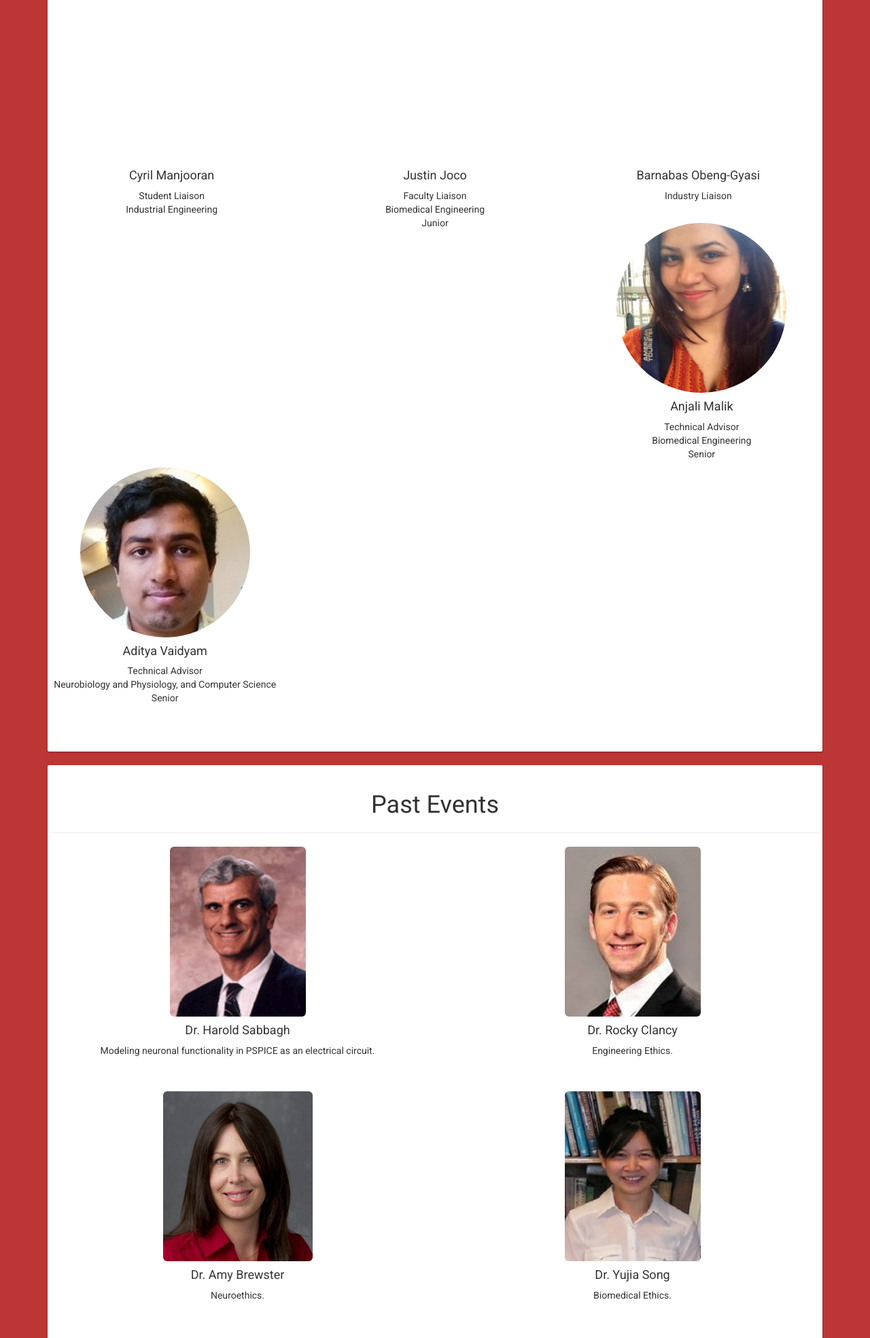
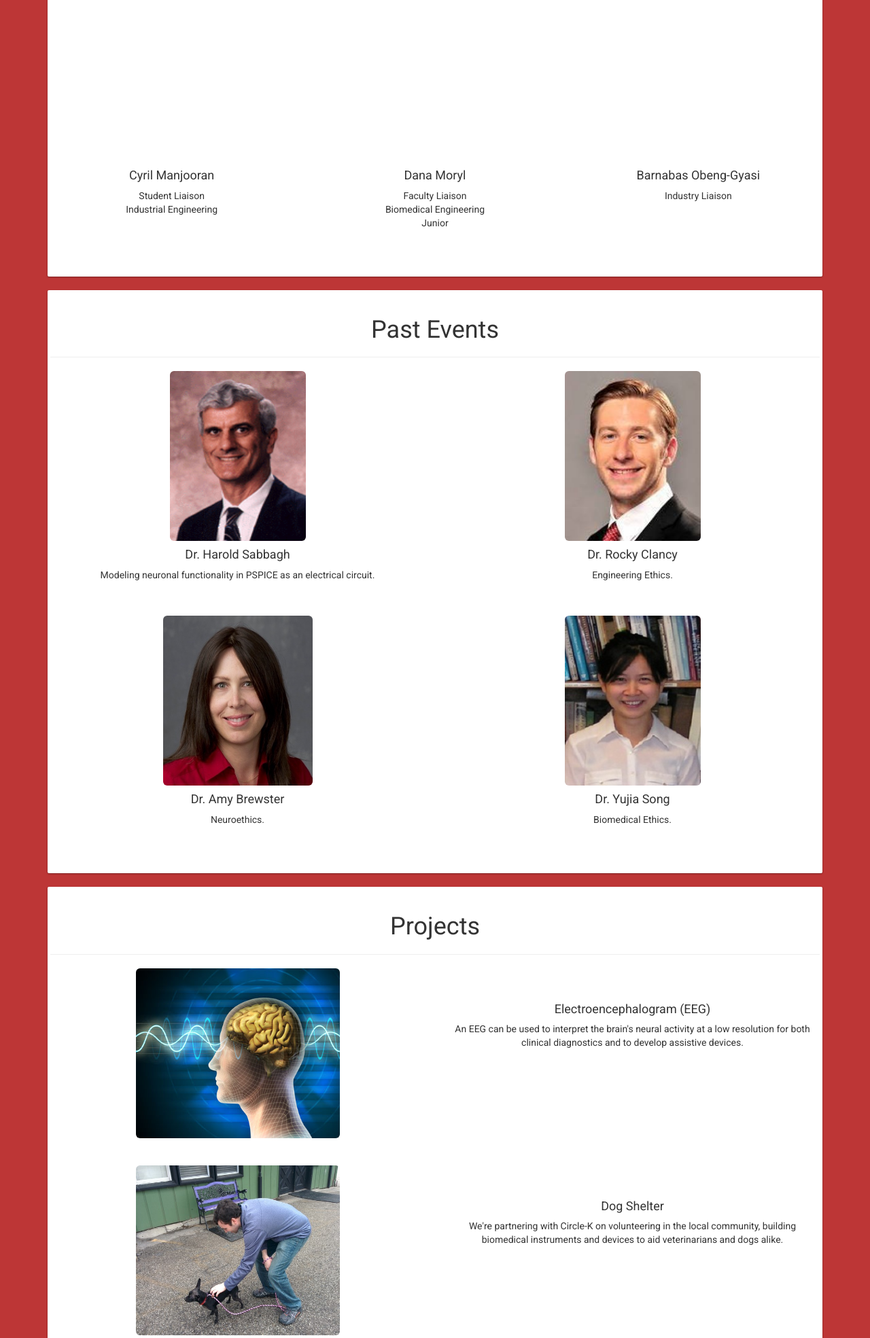
Before and after one commit to PurdueIEEE/old-IEEE-Website, a PHP site: page /embs in a window 1280 px wide. Shown: the part 1538-3507 px from the top of the page at 68% size. Run offline with PHP 8.4, Linux system fonts and the light colour scheme; data that the repository does not hold is empty; some libraries are stand-ins or nearby versions.

Commit message:
fixed embs officers

```diff
--- a/embs/index.php
+++ b/embs/index.php
@@ -35,7 +35,7 @@
                     <!--Apoorva Bhagwat-->
                     <div class= "col-md-4">
                         <img src="./images/apoorva.jpg" alt= "Hayley Chan" class="img-circle" width=250px height=250px />
-                        <h4>Apoorva Bhagwat</h4>
+                        <h4>Apoorva Bhagwat </h4>
                         <p>Chair<br />Biomedical Engineering with Certificate in Entrepreneurship<br />Junior</p>
                     </div>
                     <!--Eugene Kim-->
@@ -62,7 +62,7 @@
                     <!--Dana Moryl-->
                     <div class= "col-md-4">
                         <img src="./images/white.jpg" alt= "Justin Joco" class="img-circle" width=250px height=250px />
-                        <h4>Justin Joco</h4>
+                        <h4>Dana Moryl</h4>
                         <p>Faculty Liaison<br />Biomedical Engineering<br />Junior</p>
                     </div>
                     <!--Barnabas Obeng-Gyasi-->
@@ -71,20 +71,6 @@
                         <h4>Barnabas Obeng-Gyasi</h4>
                         <p>Industry Liaison<br /> <br /> </p>
                     </div>
-                <div class="row">
-                    <!--Anjali-->
-                    <div class= "col-md-4">
-                        <img src="../images/officers/EMBS_Anjali_Malik.jpg" alt= "Anjali Malik" class="img-circle" width=250px height=250px />
-                        <h4>Anjali Malik</h4>
-                        <p>Technical Advisor<br />Biomedical Engineering<br />Senior</p>
-                    </div>
-                    <!--Aditya-->
-                    <div class= "col-md-4">
-                        <img src="../images/officers/Aditya.jpg" alt= "Aditya Vaidyam" class="img-circle" width=250px height=250px />
-                        <h4>Aditya Vaidyam</h4>
-                        <p>Technical Advisor<br />Neurobiology and Physiology, and Computer Science<br />Senior</p>
-                    </div>
-                </div>
                 </div>
                 <br /><br />
             </div>
```
